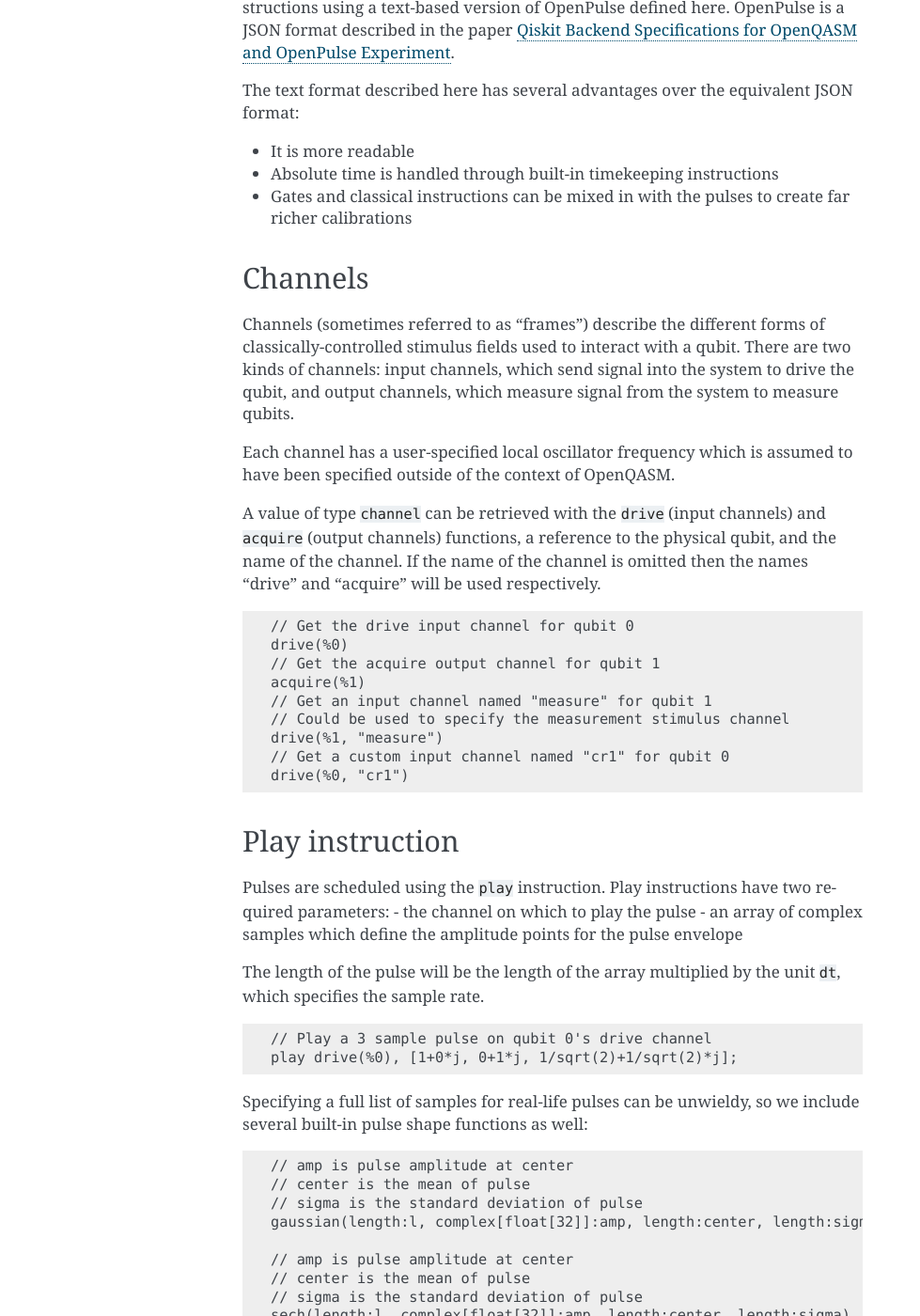
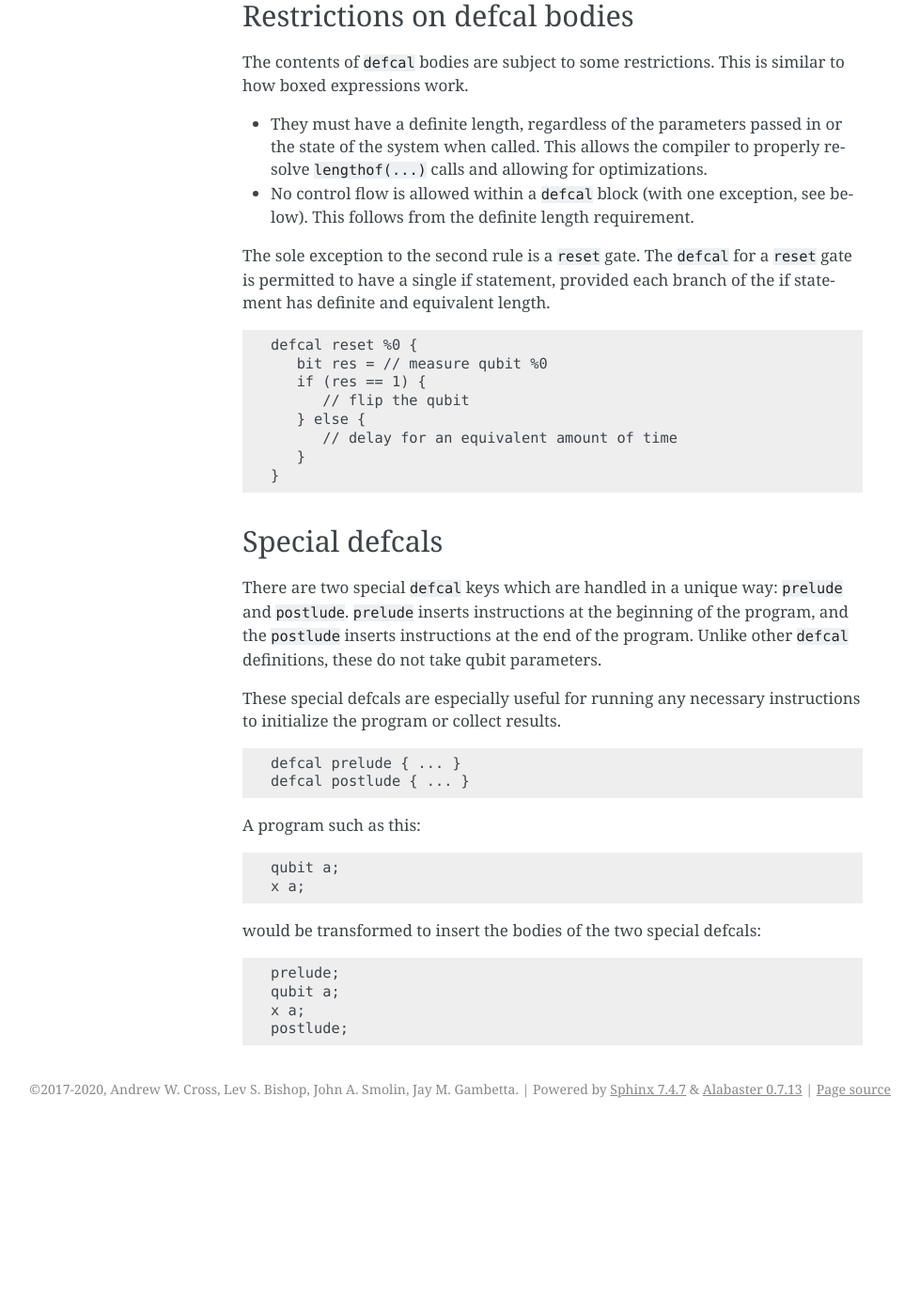
Before and after one commit to openqasm/openqasm, a Sphinx documentation site: the page built from source/language/pulses.rst, in a window 1280 px wide and 1400 px high, scrolled down 1734 px. Shown: the whole window at 94% size, without its empty margins (162-1141 px from the left). Built offline with Sphinx 7.4.7, drawn with Linux system fonts in a browser that asks for light colours; cross-references to code outside the pages are shown as plain code; after the commit the page ends 2932 px from its top, so only the background shows below that; some of the changed text lies outside the part shown.

Commit message:
Significant improvements to proposal around channels and frames

```diff
--- a/source/language/index.rst
+++ b/source/language/index.rst
@@ -22,3 +22,4 @@ Appendix `[app:semantics] <#app:semantics>`__ gives formal semantics.
    directives
    delays
    pulses
+   openpulse
--- a/source/language/pulses.rst
+++ b/source/language/pulses.rst
@@ -16,7 +16,7 @@ instructions to the underlying microcoded
 :cite:`wilkesBestWayDesign1989` stimulus programs emitted by
 the controllers to implement each operation. In OpenQASM we expose
 access to this level of control with pulse-level definitions of gates
-and measurement using a text representation of OpenPulse.
+and measurement using a `text representation of OpenPulse <openpulse.html>`_
 
 The entry point to such gate and measurement definitions is the ``defcal`` keyword
 analogous to the ``gate`` keyword, but where the ``defcal`` body specifies a pulse-level
@@ -26,10 +26,14 @@ instruction sequence on *physical* qubits, e.g.
 
    defcal rz(angle[20]:theta) %q { ... }
    defcal measure %q -> bit { ... }
+   defcal measure_iq %q -> complex[32] { ... }
 
 We distinguish gate and measurement definitions by the presence of a
 return value type in the latter case, analogous to the subroutine syntax
-defined earlier. The reference to *physical* rather than *virtual*
+defined earlier. Furthermore, the return value type does not need to return a
+classified value but can return some lower level data.
+
+The reference to *physical* rather than *virtual*
 qubits is critical because quantum registers are no longer
 interchangeable at the pulse level. Due to varying physical qubit
 properties a microcode definition of a gate on one qubit will not
@@ -60,11 +64,11 @@ physical qubits with different parameter values, e.g.
 Given multiple definitions of the same symbol, the compiler will match
 the most specific definition found for a given operation. Thus, given,
 
-#. ``defcal rx(angle[20]:theta) %q  ...``
+#. ``defcal rx(angle[20]:theta) %q  { ... }``
 
-#. ``defcal rx(angle[20]:theta) %0  ...``
+#. ``defcal rx(angle[20]:theta) %0  { ... }``
 
-#. ``defcal rx(pi / 2) %0  ...``
+#. ``defcal rx(pi / 2) %0  { ... }``
 
 the operation ``rx(pi/2) %0`` would match to (3), ``rx(pi) %0`` would
 match (2), ``rx(pi/2) %1`` would match (1).
@@ -80,216 +84,62 @@ corresponding ``gate`` definitions. However, if a user provides a ``defcal`` for
 without a corresponding ``gate``, then we treat such operations like the ``opaque`` gates
 of prior versions of OpenQASM.
 
-OpenPulse instructions
-======================
+Restrictions on defcal bodies
+~~~~~~~~~~~~~~~~~~~~~~~~~~~~~
 
-In addition to OpenQASM instructions, ``defcal`` blocks may contain OpenPulse
-instructions using a text-based version of OpenPulse defined here. OpenPulse is
-a JSON format described in the paper
-`Qiskit Backend Specifications for OpenQASM and OpenPulse Experiment <https://arxiv.org/abs/1809.03452>`_.
+The contents of ``defcal`` bodies are subject to some restrictions. This is
+similar to how boxed expressions work.
 
-The text format described here has several advantages over the equivalent JSON
-format:
+- They must have a definite length, regardless of the parameters passed in or
+  the state of the system when called. This allows the compiler to properly
+  resolve ``lengthof(...)`` calls and allowing for optimizations.
+- No control flow is allowed within a ``defcal`` block (with one exception,
+  see below). This follows from the definite length requirement.
 
-- It is more readable
-- Absolute time is handled through built-in timekeeping instructions
-- Gates and classical instructions can be mixed in with the pulses to create far richer calibrations
-
-Channels
---------
-
-Channels (sometimes referred to as "frames") describe the different forms of
-classically-controlled stimulus fields used to interact with a qubit. There are
-two kinds of channels: input channels, which send signal into the system to
-drive the qubit, and output channels, which measure signal from the system to
-measure qubits.
-
-Each channel has a user-specified local oscillator frequency which is assumed to
-have been specified outside of the context of OpenQASM.
-
-A value of type ``channel`` can be retrieved with the ``drive`` (input channels)
-and ``acquire`` (output channels) functions, a reference to the physical qubit,
-and the name of the channel. If the name of the channel is omitted then the
-names "drive" and "acquire" will be used respectively.
+The sole exception to the second rule is a ``reset`` gate. The ``defcal`` for a
+``reset`` gate is permitted to have a single if statement, provided each branch
+of the if statement has definite and equivalent length.
 
 .. code-block:: none
 
-   // Get the drive input channel for qubit 0
-   drive(%0)
-   // Get the acquire output channel for qubit 1
-   acquire(%1)
-   // Get an input channel named "measure" for qubit 1
-   // Could be used to specify the measurement stimulus channel
-   drive(%1, "measure")
-   // Get a custom input channel named "cr1" for qubit 0
-   drive(%0, "cr1")
+   defcal reset %0 {
+      bit res = // measure qubit %0
+      if (res == 1) {
+         // flip the qubit
+      } else {
+         // delay for an equivalent amount of time
+      }
+   }
 
-Play instruction
-----------------
+Special defcals
+~~~~~~~~~~~~~~~
 
-Pulses are scheduled using the ``play`` instruction. Play instructions have two
-required parameters:
-- the channel on which to play the pulse
-- an array of complex samples which define the amplitude points for the pulse envelope
+There are two special ``defcal`` keys which are handled in a unique way:
+``prelude`` and ``postlude``. ``prelude`` inserts instructions at the
+beginning of the program, and the ``postlude`` inserts instructions at the
+end of the program. Unlike other ``defcal`` definitions, these do not take
+qubit parameters.
 
-The length of the pulse will be the length of the array multiplied by the unit
-``dt``, which specifies the sample rate.
+These special defcals are especially useful for running any necessary
+instructions to initialize the program or collect results.
 
 .. code-block:: none
 
-   // Play a 3 sample pulse on qubit 0's drive channel
-   play drive(%0), [1+0*j, 0+1*j, 1/sqrt(2)+1/sqrt(2)*j];
+   defcal prelude { ... }
+   defcal postlude { ... }
 
-Specifying a full list of samples for real-life pulses can be unwieldy, so we
-include several built-in pulse shape functions as well:
+A program such as this:
 
 .. code-block:: none
 
-   // amp is pulse amplitude at center
-   // center is the mean of pulse
-   // sigma is the standard deviation of pulse
-   gaussian(length:l, complex[float[32]]:amp, length:center, length:sigma)
+   qubit a;
+   x a;
 
-   // amp is pulse amplitude at center
-   // center is the mean of pulse
-   // sigma is the standard deviation of pulse
-   sech(length:l, complex[float[32]]:amp, length:center, length:sigma)
-
-   // amp is pulse amplitude at center
-   // center is the mean of pulse
-   // square_width is the width of the square pulse component
-   // sigma is the standard deviation of pulse
-   gaussian_square(length:l, complex[float[32]]:amp, length:center, length:square_width, length:sigma)
-
-   // amp is pulse amplitude at center
-   // center is the mean of pulse
-   // sigma is the standard deviation of pulse
-   // beta is the Y correction amplitude, see the DRAG paper
-   drag(length:l, complex[float[32]]:amp, length:center, length:sigma, float[32]:beta)
-
-Shift Phase Instruction
------------------------
-
-A ``shift_phase`` instruction schedules a phase advance for all the following
-pulses on that channel. This is equivalent to multiplying each pulse by
-:math:`e^{-i*\theta}`, where theta is the phase change in radians.
-
-The ``shift_phase`` instruction takes two parameters, a channel and the
-requested phase change of type angle. The exact precision of the implemented
-phase change will vary depending on hardware support.
+would be transformed to insert the bodies of the two special defcals:
 
 .. code-block:: none
 
-   // Shift phase of qubit 0 by pi/4, eg. an rz gate with angle -pi/4
-   shift_phase drive(%0), pi/4;
-
-   // Define a calibration for the rz gate on all physical qubits
-   defcal rz(angle[20]:theta) %q {
-     shift_phase drive(%q), -theta;
-   }
-
-Shift Frequency Instruction
----------------------------
-
-A ``shift_freq`` instruction schedules a frequency advance for all the following
-pulses on that channel. This is useful for defining spectroscopy experiments.
-
-The ``shift_freq`` instruction takes two parameters, a channel and the
-requested frequency change of type float in units of GHz.
-
-Here's an example qubit spectroscopy experiment. Note that the starting
-frequency will be defined somewhere outside OpenQASM.
-
-.. code-block:: none
-
-   qubit q;
-
-   const shots = 1000;
-   const dfreq = 0.001; # 1MHz per point
-   const points = 50; # Sweep over 50MHz
-
-   complex[float[32]] iq, average;
-   complex[float[32]] output[points];
-
-   for p in [0 : points-1] {
-     average = 0;
-     for i in [0 : shots-1] {
-       // Assumes suitable calibrations for reset, x, and measure_iq
-       reset q;
-       x q;
-       measure_iq q -> iq;
-
-       average = (average * i + iq) / (i + 1);
-     }
-     shift q;
-     output[p] = average;
-   }
-
-   defcal shift %q {
-     shift_freq drive(%q) dfreq;
-   }
-
-Capture Instruction
--------------------
-
-Acquisition is scheduled by a ``capture`` instruction.
-
-The ``capture`` instruction takes two parameters, a channel and the filter to
-apply to the returned signal. The length of the filter in dt will determine how
-long the capture channel is open. The ``capture`` instruction returns the dot
-product of the measured IQ values and the filter. (Note that the filter is
-sometimes referred to as "kernel" in other contexts, but this is not related in
-any way to the ``kernel`` instruction in OpenQASM).
-
-.. code-block:: none
-
-   complex[float[32]] filter = [1, 1, 1, 1, 1];
-   // Capture for 5 samples
-   iq = capture acquire(%0), filter;
-
-Specifying a full list of samples for real-life filters can be unwieldy, so we
-include several built-in filter functions as well. Note that these return the
-same type as pulse shape functions and therefore either can be used for pulse
-shapes and filters.
-
-.. code-block:: none
-
-   // Define a boxcar (aka. constant) filter of length l
-   boxcar(l:length)
-
-Timing
-------
-
-Each channel maintains its own "clock". When a pulse is played the clock for
-that channel advances by the number of samples in the pulse. The same is true
-for output channels based on the length of the capture filter. Pulses on a
-single channel cannot be played simultaneously, although pulses on multiple
-channels for the same qubit can.
-
-For channels, everything behaves analogous to qubits in the
-`Delays <delays.html>`_ section of this specification. There are however some
-small differences.
-
-The ``delay`` instruction may take a channel instead of a qubit. If a ``delay``
-instruction is applied to the qubit, this is the same as applying the delay to
-all channels on the qubit simultaneously.
-
-The ``barrier`` instruction on a qubit implies a barrier on all channels defined
-for that qubit. A barrier instruction will advance the clocks on all channels of
-the qubit to the channel with the highest clock.
-
-``defcal`` blocks have an implicit barrier on every qubit argument, meaning
-that clocks are guaranteed to be aligned at the start of the ``defcal`` block.
-These blocks also need to have a well-defined length, similar to the ``boxas``
-block.
-
-.. code-block:: none
-
-   complex[float[32]] pulse[100] = [...];
-
-   defcal simultaneous_pulsed_gate %0 {
-     play drive(%0, "channel1"), pulse;
-     delay[20dt] drive(%0, "channel2");
-     // Starts the 100dt pulse 20dt into "channel1" already playing it
-     play drive(%0, "channel2"), pulse;
-   }
+   prelude;
+   qubit a;
+   x a;
+   postlude;
```
Also changed, not shown: source/language/openpulse.rst (added, +316 -0 lines).
